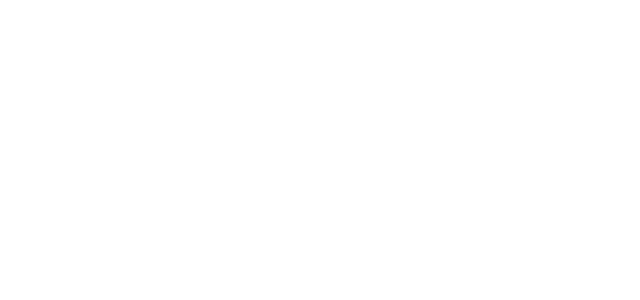
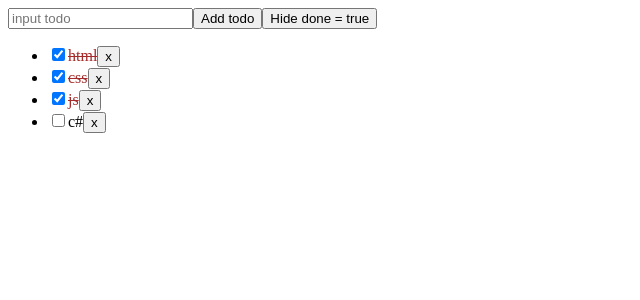
Before and after one commit to thedtv-1961/vuejs, a Vue app: page / in a window 1280 px wide. Shown: the top 300 px of the page, without its empty margins (0-640 px from the left). Built offline with nearby package versions, Linux system fonts and the light colour scheme.

Commit message:
List render: todo app

```diff
--- a/src/App.vue
+++ b/src/App.vue
@@ -1,9 +1,81 @@
 <script>
+let id = 0;
+
 export default {
-
+  data() {
+    return {
+      newTodo: "",
+      isShowAll: true,
+      todos: [
+        {
+          id: id++,
+          text: "html",
+          done: true,
+        },
+        {
+          id: id++,
+          text: "css",
+          done: true,
+        },
+        {
+          id: id++,
+          text: "js",
+          done: true,
+        },
+        {
+          id: id++,
+          text: "c#",
+          done: false,
+        },
+      ],
+    };
+  },
+  methods: {
+    removeTodo(todo) {
+      this.todos = this.todos.filter((t) => t !== todo);
+    },
+    addNewTodo() {
+      this.todos.push({
+        id: id++,
+        text: this.newTodo,
+        done: false,
+      });
+      this.newTodo = "";
+    },
+  },
+  // Xem Computed trong docs.txt
+  computed: {
+    hideTodos() {
+      // Hàm này dùng thay cho render `todos` bằng `hideTodos`, Ex:`todo in hideTodos`
+      return this.isShowAll ? this.todos : this.todos.filter((t) => t.done === false);
+    },
+  },
 };
 </script>
 
 <template>
+  <input
+    v-model="newTodo"
+    type="text"
+    placeholder="input todo"
+    @keyup.enter="addNewTodo"
+  />
+  <button @click="addNewTodo">Add todo</button>
+  <!-- thay đổi 1 giá trị dơn giản thì ko cần tạo hàm, có thể gán luôn trên attr -->
+  <button @click="isShowAll = !isShowAll">Hide done = {{ isShowAll }}</button>
+  <ul>
+    <!-- hiển thị bằng computed `hideTodos` -->
+    <li v-for="todo in hideTodos" :key="todo.id">
+      <input type="checkbox" v-model="todo.done" />
+      <span :class="{ done: todo.done }">{{ todo.text }}</span>
+      <button @click="removeTodo(todo)">x</button>
+    </li>
+  </ul>
+</template>
 
-</template>
+<style scoped>
+.done {
+  text-decoration: line-through;
+  color: brown;
+}
+</style>
```
